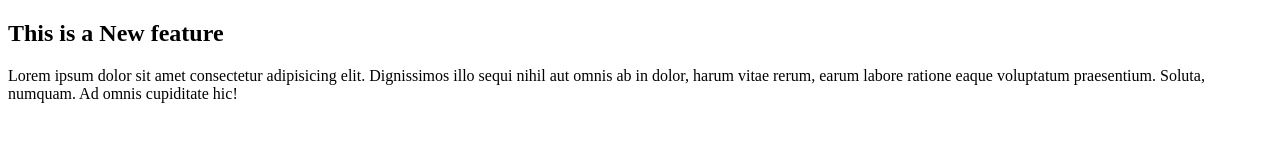
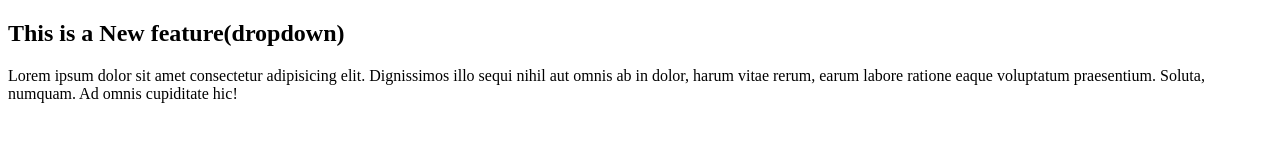
Before and after one commit to Wriddhiman23/LocalRepo, a plain HTML site: page index.html in a window 1280 px wide. Drawn offline with Linux system fonts and the light colour scheme.

Commit message:
Add Dropdown

```diff
--- a/index.html
+++ b/index.html
@@ -6,7 +6,7 @@
     <title>Document</title>
 </head>
 <body>
-    <h2>This is a New feature</h2>
+    <h2>This is a New feature(dropdown)</h2>
     <p>Lorem ipsum dolor sit amet consectetur adipisicing elit. Dignissimos illo sequi nihil aut omnis ab in dolor, harum vitae rerum, earum labore ratione eaque voluptatum praesentium. Soluta, numquam. Ad omnis cupiditate hic!</p>
 
 </body>
```
